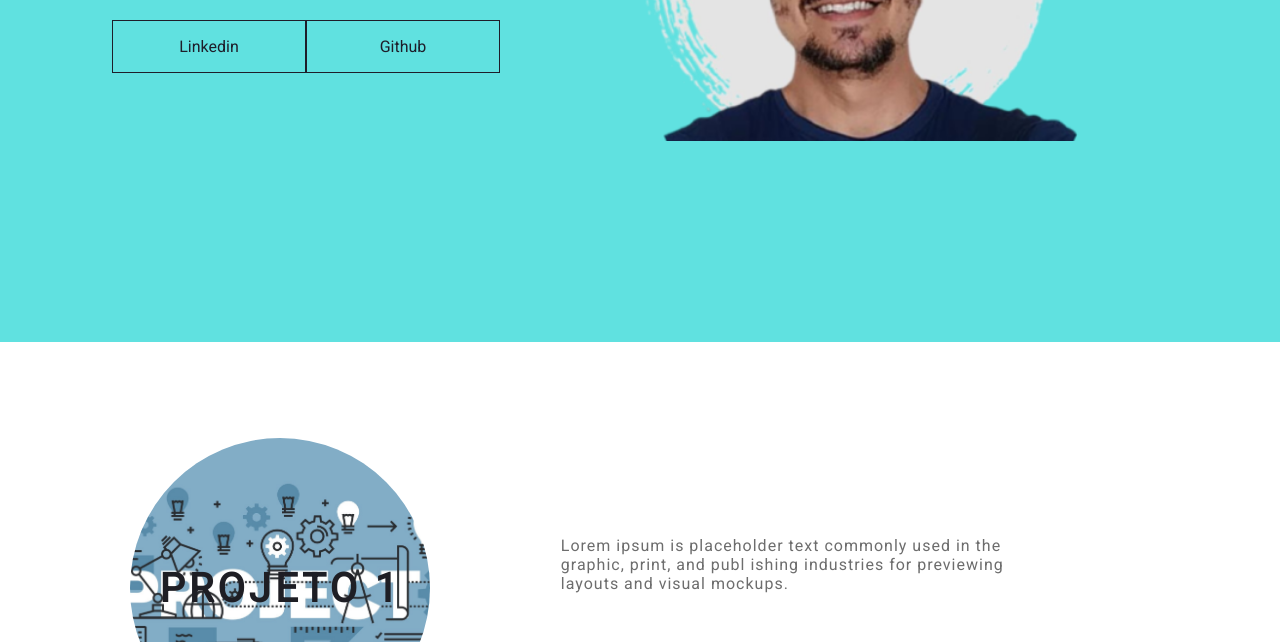
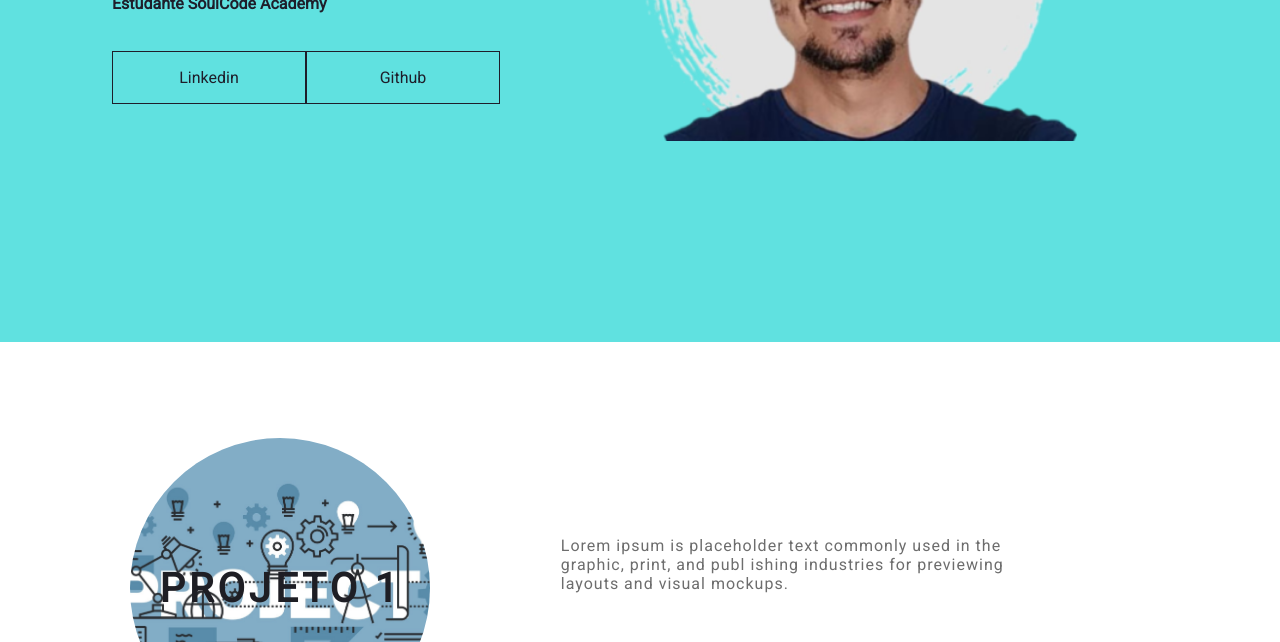
Before and after one commit to Andre-Benther/PortA, a plain HTML site: page index.html in a window 1280 px wide. Shown: the part 458-1100 px from the top of the page. Drawn offline with Linux system fonts and the light colour scheme.

Commit message:
Update index.html

```diff
--- a/index.html
+++ b/index.html
@@ -36,6 +36,7 @@
         </div>
         <h1>André S. Benther</h1>
         <h2>Salesforce Developer</h2>
+        <h4>Estudante SoulCode Academy</h4>
         <div class="social-media">
             <a href="https://www.linkedin.com/in/schuenckbenther/" target="_blank" rel="noopener noreferrer"> Linkedin </a>
             <a href="https://github.com/Andre-Benther/" target="_blank" rel="noopener noreferrer"> Github </a>
```
